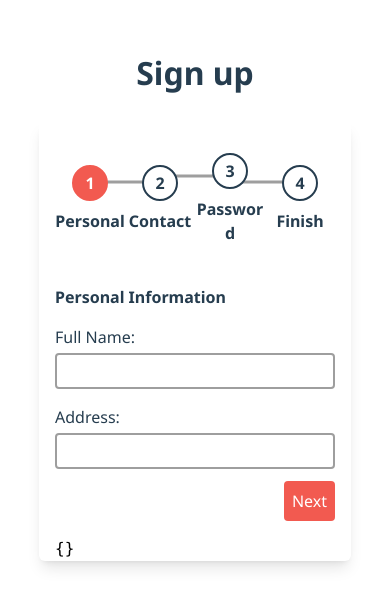
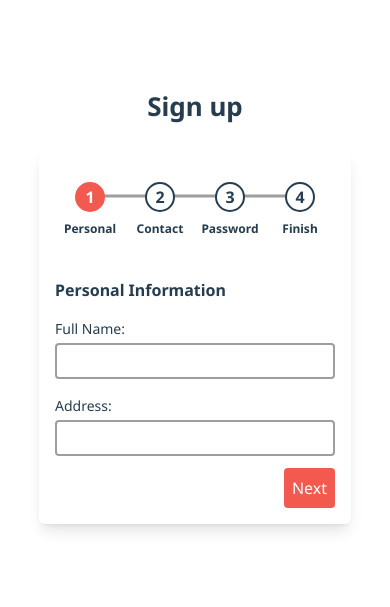
Before and after one commit to Kanak1125/ecommerce-site, a Next.js app: page /signup in a window 390 px wide. Shown: the part 117-724 px from the top of the page. Built offline with nearby package versions, Linux system fonts and the light colour scheme.

Commit message:
style: add breakpoints and signup page responsive

```diff
--- a/src/app/globals.scss
+++ b/src/app/globals.scss
@@ -18,7 +18,14 @@ $font-xl: 32px;
 $font-lg: 26px;
 $font-md: 20px;
 $font-sm: 16px;
-$font-xs: 12px;
+$font-xs: 14px;
+$font-xxs: 12px;
+
+// breakpoints...
+$sm: 576px;
+$md: 768px;
+$lg: 992px;
+$xl: 1200px;
 
 *, *::before, *::after {
   margin: 0;
@@ -34,3 +41,15 @@ body {
 .text-accent-color {
   color: $accent-color;
 }
+
+@mixin md{
+  @media screen and (min-width: $md) {
+    @content;
+  }
+}
+
+@mixin lg {
+  @media screen and (min-width: $lg) {
+    @content;
+  }
+}
--- a/src/app/signup/page.tsx
+++ b/src/app/signup/page.tsx
@@ -9,35 +9,16 @@ import ContactInfo from '@/components/steps/ContactInfo';
 import PasswordInfo from '@/components/steps/PasswordInfo';
 import FinishForm from '@/components/steps/FinishForm';
 import { FieldValues, useForm } from "react-hook-form";
-import { object, string, number, boolean, ref, ObjectSchema } from 'yup';
+import { ObjectSchema } from 'yup';
 import { yupResolver } from '@hookform/resolvers/yup';
+import { schema_PersonalInfo, schema_ContactInfo, schema_PasswordInfo, schema_Agreement } from '@/schema/schema_signup';
+
+// need to work out on the back button of the signup page...
+// FIX: validation errors...
 
 const page = () => {
   const steps = ['Personal', 'Contact', 'Password', 'Finish'];
   const [currentStep, setCurrentStep] = useState(1);
-
-  // define schema for validation here...
-  const schema_PersonalInfo = object().shape({
-    fullName: string().required("Your name is required"),
-    address: string().required("Your address is required"),
-  });
-  const schema_ContactInfo = object().shape({
-    email: string().required("Please enter your email").email(),
-    phone: number().required("Enter your phone number"),
-  });
-  const schema_PasswordInfo = object().shape({
-    password: string().required("Your password is Required")
-      .min(4, "Must be greater than 4")
-      .max(16, "Mustn't be longer than 16"),
-    confirm_password: string()
-      .label('confirm password')
-      .required()
-      .oneOf([ref('password'), ''], 'Passwords must match'),
-  });
-  const schema_Agreement = object().shape({
-    terms_and_conditions: boolean().required("You must agree to the terms"),
-    privacy_policy: boolean().required("You must agree our privacy policy"),
-  });
 
   let currentSchema: ObjectSchema<FieldValues, any, any, any>;
   switch (currentStep) {
@@ -74,50 +55,49 @@ const page = () => {
 
   console.log(errors);
 
-  const displayStep = (step: number) => {
-    switch(step) {
-      case 1:
-        return <PersonalInfo
-          // schema={schema}
-          register={register}
-          errors={errors}
-        />
-      case 2:
-        return <ContactInfo
-          register={register}
-          errors={errors}
-        />
-      case 3:
-        return <PasswordInfo
-          register={register}
-          errors={errors}
-        />
-      case 4:
-        return <FinishForm
-          register={register}
-          errors={errors}
-        />
-      default:
-        return <PersonalInfo
-          // schema={schema}
-          register={register}
-          errors={errors}
-        />
-    }
-  }
+  // const displayStep = (step: number) => {
+  //   switch(step) {
+  //     case 1:
+  //       return <PersonalInfo
+  //         // schema={schema}
+  //         register={register}
+  //         errors={errors}
+  //       />
+  //     case 2:
+  //       return <ContactInfo
+  //         register={register}
+  //         errors={errors}
+  //       />
+  //     case 3:
+  //       return <PasswordInfo
+  //         register={register}
+  //         errors={errors}
+  //       />
+  //     case 4:
+  //       return <FinishForm
+  //         register={register}
+  //         errors={errors}
+  //       />
+  //     default:
+  //       return <PersonalInfo
+  //         // schema={schema}
+  //         register={register}
+  //         errors={errors}
+  //       />
+  //   }
+  // }
+
   const incrementStep = (e: React.MouseEvent<HTMLButtonElement>) => {
     // e.preventDefault();
     console.log("Next...");
-
     if (currentStep === steps.length) return;
-
     setCurrentStep(prevState => prevState + 1);
     console.log(currentStep);
   }
+
   const decrementStep = (e: React.MouseEvent<HTMLButtonElement>) => {
     // e.preventDefault();
     console.log("Prev...");
-
     if (currentStep == 1) return;
 
     setCurrentStep(prevState => prevState - 1);
@@ -125,6 +105,7 @@ const page = () => {
   }
 
   const onDataSubmit = (data: FieldValues) => {
+    // data submission to the server takes place here...
     console.log(data);
   };
 
@@ -145,7 +126,11 @@ const page = () => {
             steps={ steps }
             currentStep={ currentStep }
           />
-          { displayStep(currentStep) }
+          {/* { displayStep(currentStep) } */}
+          {currentStep === 1 && <PersonalInfo register={register} errors={errors}/>}
+          {currentStep === 2 && <ContactInfo register={register} errors={errors}/>}
+          {currentStep === 3 && <PasswordInfo register={register} errors={errors}/>}
+          {currentStep === 4 && <FinishForm register={register} errors={errors}/>}
 
           <div className="btns-container">
             {currentStep !==1 &&
@@ -164,7 +149,7 @@ const page = () => {
             />
             {/* <Link href={'/forgot-password'} className='text-center my-2 hover:underline text-white'>Forgot Password?</Link> */}
           </div>
-          <pre>{JSON.stringify(watch())}</pre>
+          {/* <pre>{JSON.stringify(watch())}</pre> */}
         </form>
     </div>
   )
--- a/src/app/signup/signup.scss
+++ b/src/app/signup/signup.scss
@@ -4,18 +4,32 @@
     @apply flex flex-col w-[80%] max-w-[444px] mx-auto px-4 rounded-md shadow-lg break-words break-all;
 }
 .heading-signup {
-    font-size: $font-xl;
+    font-size: $font-lg;
     font-weight: 600;
     color: $txt-color-primary;
+
+    @include md {
+        font-size: $font-xl;
+    }
 }
 
 .subheading,
 .label {
     color: $txt-color-primary;
+    font-size: $font-xs;
+
+    @include md {
+        font-size: $font-sm;
+    }
 }
 
 .subheading {
+    font-size: $font-sm;
     @apply font-bold mt-2 ;
+
+    @include md {
+        font-size: $font-md;
+    }
 }
 
 .label {
--- a/src/components/Stepper/stepper.scss
+++ b/src/components/Stepper/stepper.scss
@@ -17,13 +17,19 @@
 }
 
 .step-idx {
-    width: 32px;
-    height: 32px;
-    line-height: 32px;
+    width: 26px;
+    height: 26px;
+    line-height: 26px;
     border: 2px solid $secondary-color;
     color: $txt-color-primary;
     background-color: $txt-color-primary-inv;
     @apply rounded-full border-2 mx-auto box-content;
+
+    @include md {
+        width: 32px;
+        height: 32px;
+        line-height: 32px;
+    }
 
     &.active {
         background-color: $accent-color;
@@ -39,6 +45,11 @@
 }
 
 .step-title {
+    font-size: $font-xxs;
     color: $txt-color-primary;
     @apply mt-2;
+
+    @include md {
+        font-size: $font-xs;
+    }
 }
--- a/src/components/steps/ContactInfo.tsx
+++ b/src/components/steps/ContactInfo.tsx
@@ -17,7 +17,6 @@ const ContactInfo = (props: {
           id="email"
           placeholder='example@mail.com'
           className='input-fields '
-          required
         />
         <p className="text-red-400 text-sm my-1">{errors.email?.message}</p>
         <label htmlFor="ph-number" className='label'>Phone: </label>
@@ -27,7 +26,6 @@ const ContactInfo = (props: {
           {...register("phone")}
           id="ph-number"
           className='input-fields'
-          required
         />
         <p className="text-red-400 text-sm my-1">{errors.phone?.message}</p>
     </>
--- a/src/components/steps/FinishForm.tsx
+++ b/src/components/steps/FinishForm.tsx
@@ -11,17 +11,21 @@ const FinishForm = (props: {
     <>
     <div className='my-6 mx-1'>
         <input type="checkbox"
-        {...register("terms_and_conditions")}
+        {...register("terms_and_conditions", {
+          required: true,
+        })}
         name="terms-and-conditions"id="terms-and-conditions"
         className='mr-2'
         />
         I agree to the
         <Link href="" className='ml-1 font-semibold underline text-accent-color'>Terms and Conditions</Link>.
     </div>
-    <p className="text-red-400 text-sm my-1">{errors.terms_and_conditions?.message}</p>
+    {/* <p className="text-red-400 text-sm my-1">{errors.terms_and_conditions?.message}</p> */}
     <div className='my-6 mx-1'>
         <input type="checkbox"
-        {...register("privacy_policy")}
+        {...register("privacy_policy", {
+          required: true,
+        })}
         name="privacy-policy"
         id="privacy-policy"
         className='mr-2'
@@ -29,7 +33,7 @@ const FinishForm = (props: {
         I agree to the
         <Link href="" className='ml-1 font-semibold underline text-accent-color'>Privacy policy</Link>.
     </div>
-    <p className="text-red-400 text-sm my-1">{errors.privacy_policy?.message}</p>
+    {/* <p className="text-red-400 text-sm my-1">{errors.privacy_policy?.message}</p> */}
     </>
   )
 }
--- /dev/null
+++ b/src/schema/schema_signup.tsx
@@ -0,0 +1,27 @@
+import { object, string, number, boolean, ref, ObjectSchema } from 'yup';
+
+// define schema for validation here...
+export const schema_PersonalInfo = object().shape({
+    fullName: string().required("Your name is required"),
+    address: string().required("Your address is required"),
+});
+
+export const schema_ContactInfo = object().shape({
+    email: string().required("Please enter your email").email(),
+    phone: number().required("Enter your phone number"),
+});
+
+export const schema_PasswordInfo = object().shape({
+    password: string().required("Your password is Required")
+      .min(4, "Must be greater than 4")
+      .max(16, "Mustn't be longer than 16"),
+    confirm_password: string()
+      .label('confirm password')
+      .required()
+      .oneOf([ref('password'), ''], 'Passwords must match'),
+});
+
+export const schema_Agreement = object().shape({
+    terms_and_conditions: boolean().required("You must agree to the terms"),
+    privacy_policy: boolean().required("You must agree our privacy policy"),
+});
```
Lines whose indentation alone changed are shown as unchanged.
